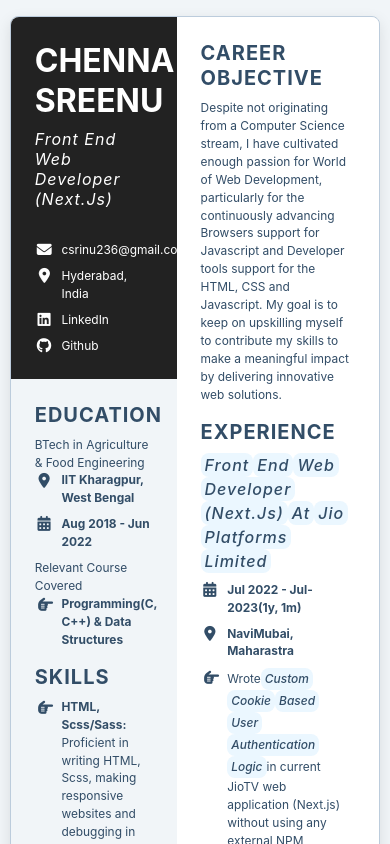
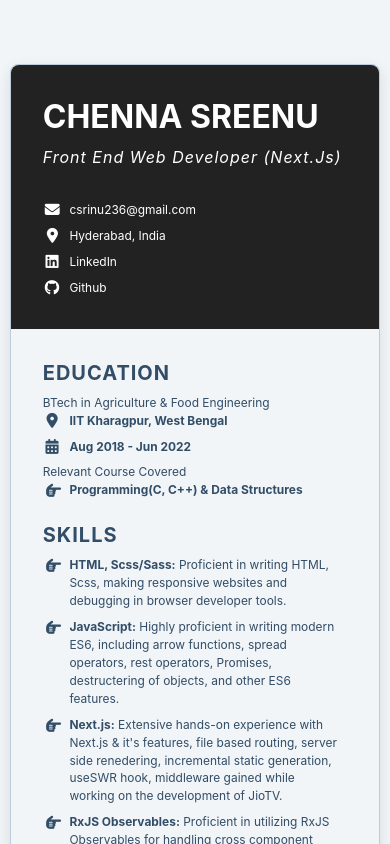
Before and after one commit to csrinu236/resume-maker, a Next.js app: page / in a window 390 px wide. Shown: the top 844 px of the page. Built offline with nearby package versions, Linux system fonts and the light colour scheme.

Commit message:
added responsive media querries

```diff
--- a/pages/index.js
+++ b/pages/index.js
@@ -1,6 +1,19 @@
 import Highlight from '@/components/Highlight';
 
 export default function Home() {
+  const printExp = () => {
+    const startDate = new Date('July 4, 2022');
+    const currentDate = new Date();
+
+    const totalMonths =
+      (currentDate.getFullYear() - startDate.getFullYear()) * 12 +
+      (currentDate.getMonth() - startDate.getMonth());
+    const years = Math.floor(totalMonths / 12);
+    const months = totalMonths % 12;
+
+    // console.log(`${years} years and ${months} months`);
+    return `${years}y, ${months}m`;
+  };
   return (
     <>
       <section className="section">
@@ -193,7 +206,10 @@ export default function Home() {
                 <span>
                   <i class="fa-solid fa-calendar-days fa-lg fa-fw"></i>
                 </span>
-                Jul 2022 - Jul-2023(1y, 1m)
+                {`Jul 2022 to ${new Intl.DateTimeFormat('en-IN', {
+                  year: 'numeric',
+                  month: 'short',
+                }).format(new Date().getTime())} (${printExp()})`}
               </h5>
               <h5 className="icon-control">
                 <span>
--- a/styles/main.scss
+++ b/styles/main.scss
@@ -171,10 +171,6 @@ p {
 .btn:hover {
   background: var(--clr-primary-4);
 }
-/* section */
-.section {
-  padding: 1rem 0;
-}
 
 .mb-0 {
   margin-bottom: 0 !important;
@@ -189,13 +185,18 @@ p {
   margin-top: 0 !important;
 }
 
+/* section */
+.section {
+  padding: 4rem 0;
+}
+
 .section-center {
   width: 95vw;
   margin: 0 auto;
 }
 @media screen and (min-width: 992px) {
   .section-center {
-    width: 85vw;
+    width: 70vw;
   }
 }
 
@@ -233,34 +234,50 @@ p {
 
 .main-center {
   display: grid;
-  grid-template-columns: 45% 55%;
   padding: 0;
   border: 1px solid var(--clr-grey-8);
   border-radius: var(--radius);
   box-shadow: var(--light-shadow);
+  @media screen and (min-width: 768px) {
+    grid-template-columns: 45% 55%;
+  }
 }
 
 .job-container {
   background: var(--clr-white);
-  padding: 1.5rem;
-  border-top-right-radius: var(--radius);
+  padding: 2rem;
+  border-bottom-left-radius: var(--radius);
   border-bottom-right-radius: var(--radius);
+  @media screen and (min-width: 768px) {
+    border-top-right-radius: var(--radius);
+    border-bottom-left-radius: unset;
+  }
 }
 
 .user-info {
-  padding: 1.5rem;
+  padding: 2rem;
 }
 
 .user-container {
-  // padding: 1.5rem;
+  // padding: 2rem;
+  border-top-right-radius: var(--radius);
   border-top-left-radius: var(--radius);
-  margin-bottom: 1rem;
+  margin-bottom: 1.5rem;
+
+  h4.role {
+    font-family: var(--ff-body);
+    line-height: 1.5;
+  }
 
   &.theme-black {
-    padding: 1.5rem;
+    padding: 2rem;
     background: var(--clr-black);
     color: var(--clr-white) !important;
     margin-bottom: 0;
+
+    @media screen and (min-width: 768px) {
+      border-top-right-radius: unset;
+    }
 
     .title {
       letter-spacing: unset;
@@ -285,13 +302,6 @@ p {
   }
 }
 
-// =============================
-//
-// =============================
-.job-details {
-  // padding: 1rem;
-}
-
 .highlight {
   background: var(--clr-primary-10);
   padding: 0.125rem 0.25rem;
```
